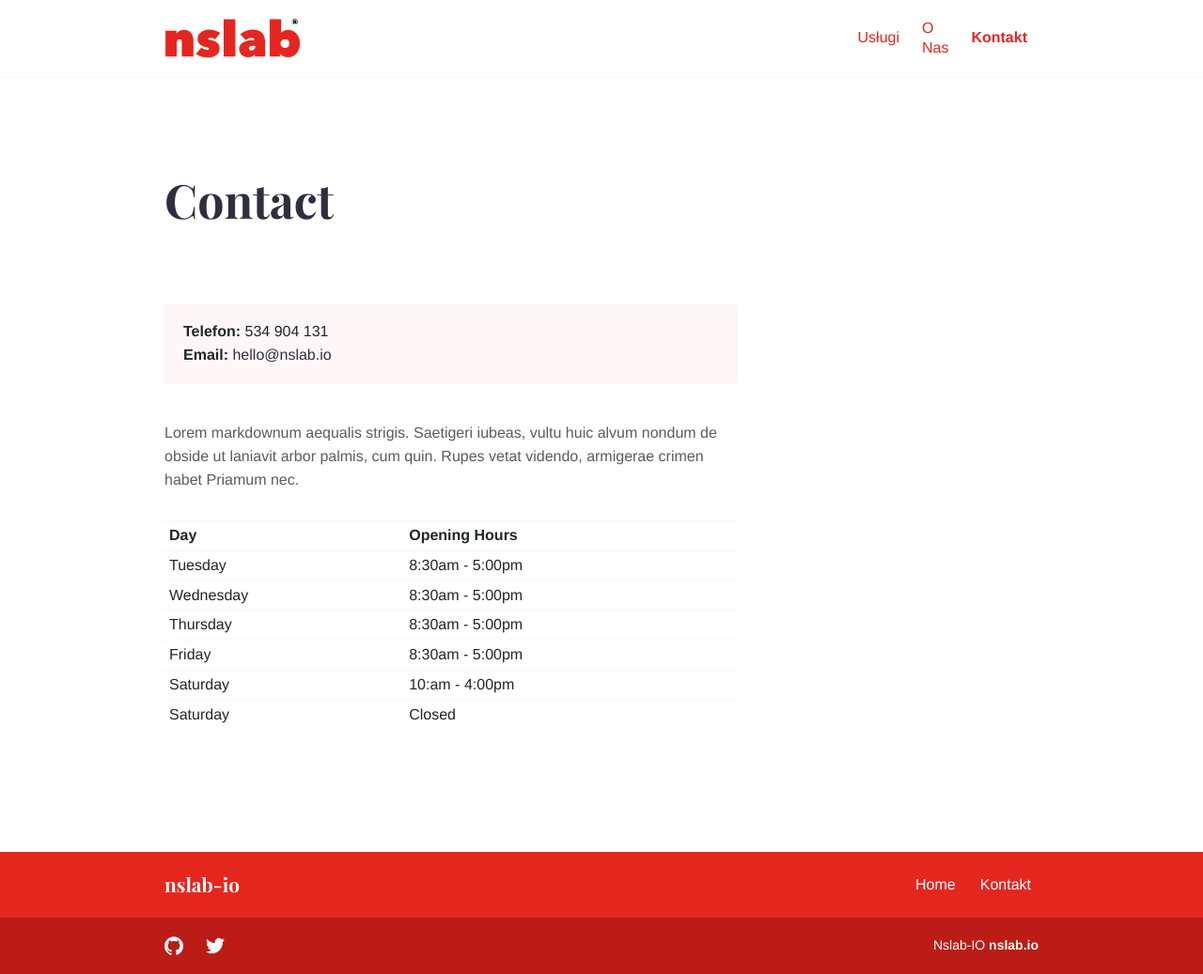
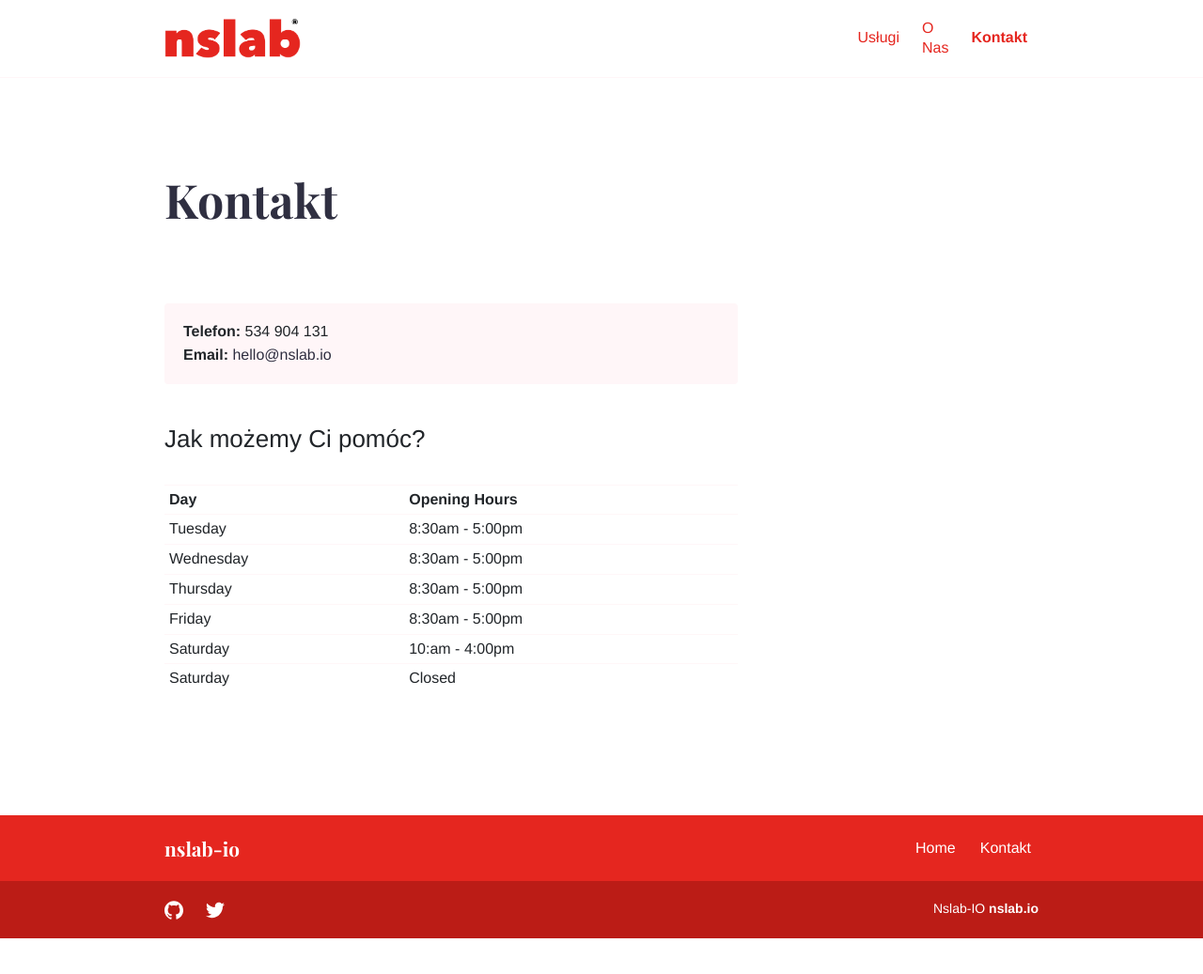
Before and after one commit to baddh911/baddh.xyz, a Jekyll site: the page built from contact.md, in a window 1280 px wide. Shown: the whole page at 94% size. Built offline with Jekyll 4.4.1, drawn with Linux system fonts in a browser that asks for light colours; after the commit the page ends 999 px from its top, so only the background shows below that.

Commit message:
uncommited changes - signed-off-by: baddh911 <baddh911>

```diff
--- a/contact.md
+++ b/contact.md
@@ -1,10 +1,10 @@
 ---
-title: Contact
+title: Kontakt
 layout: contact
 bodyClass: page-contact
 ---
 
-Lorem markdownum aequalis strigis. Saetigeri iubeas, vultu huic alvum nondum de obside ut laniavit arbor palmis, cum quin. Rupes vetat videndo, armigerae crimen habet Priamum nec.
+## Jak możemy Ci pomóc?
 
 | Day       | Opening Hours   |
 | --------- | --------------- |
```
Also changed, not shown: images/illustrations/datacenter.png.
